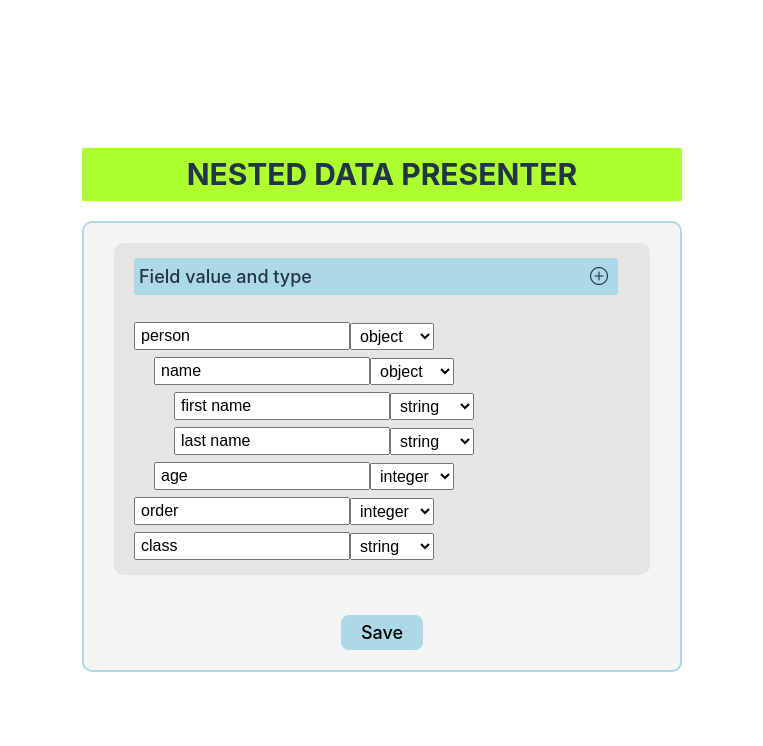
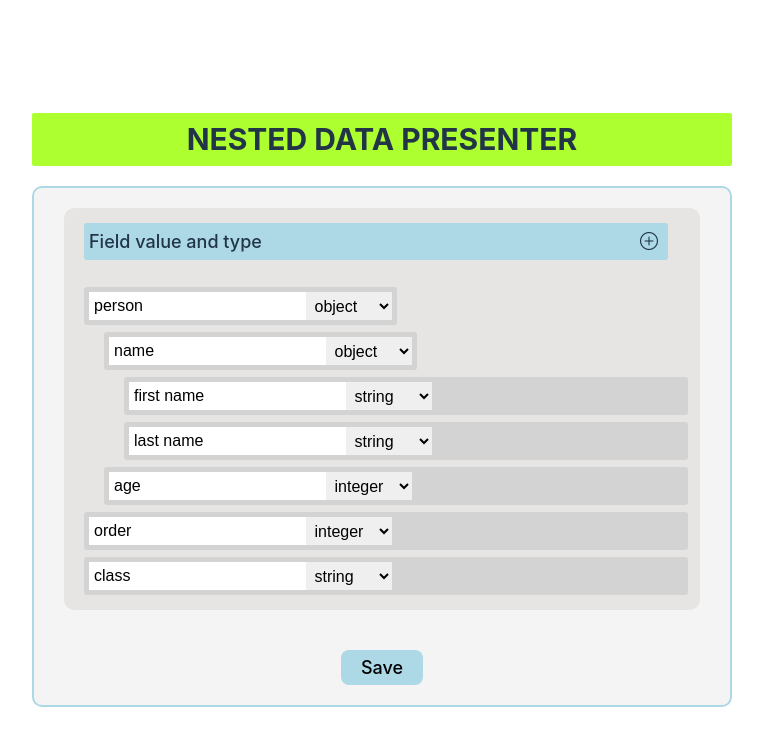
Before and after one commit to Alokkumarcse/cosmo-cloud-ui, a React (Vite) app: page / in a window 1280 px wide. Shown: the top 746 px of the page, without its empty margins (258-1021 px from the left). Built offline with nearby package versions, Linux system fonts and the light colour scheme.

Commit message:
some styling added

```diff
--- a/src/App.jsx
+++ b/src/App.jsx
@@ -3,7 +3,8 @@ import "./App.css";
 import styled from "styled-components";
 
 const Container = styled.div`
-	width: 600px;
+	min-width: 700px;
+	width: auto;
 `;
 
 import useTraverseTree from "./hooks/useTraverseTree";
--- a/src/components/Task.jsx
+++ b/src/components/Task.jsx
@@ -25,17 +25,22 @@ const Wrapper = styled.div`
 	display: flex;
 	gap: 30px;
 	margin-top: 7px;
+	background-color: lightgrey;
+	padding: 5px;
+	border-radius: 3px;
 `;
 
 const Input = styled.input`
-	padding: 3px 0 3px 5px;
+	padding: 5px;
 	font-size: 16px;
+	border: none;
 `;
 
 const Select = styled.select`
 	cursor: pointer;
-	padding: 3px 0 3px 5px;
+	padding: 4.5px;
 	font-size: 16px;
+	border: none;
 `;
 
 const InputContainer = styled.div`
```
